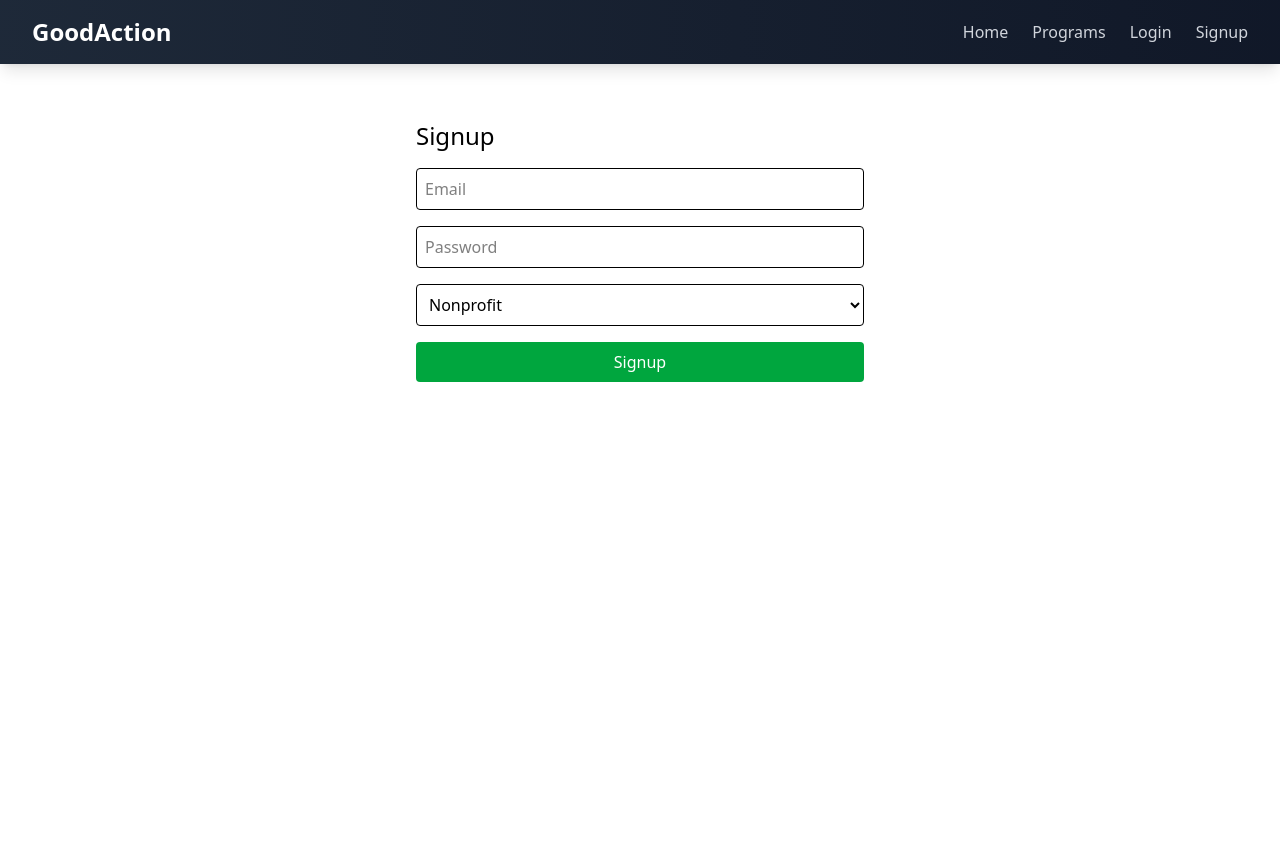
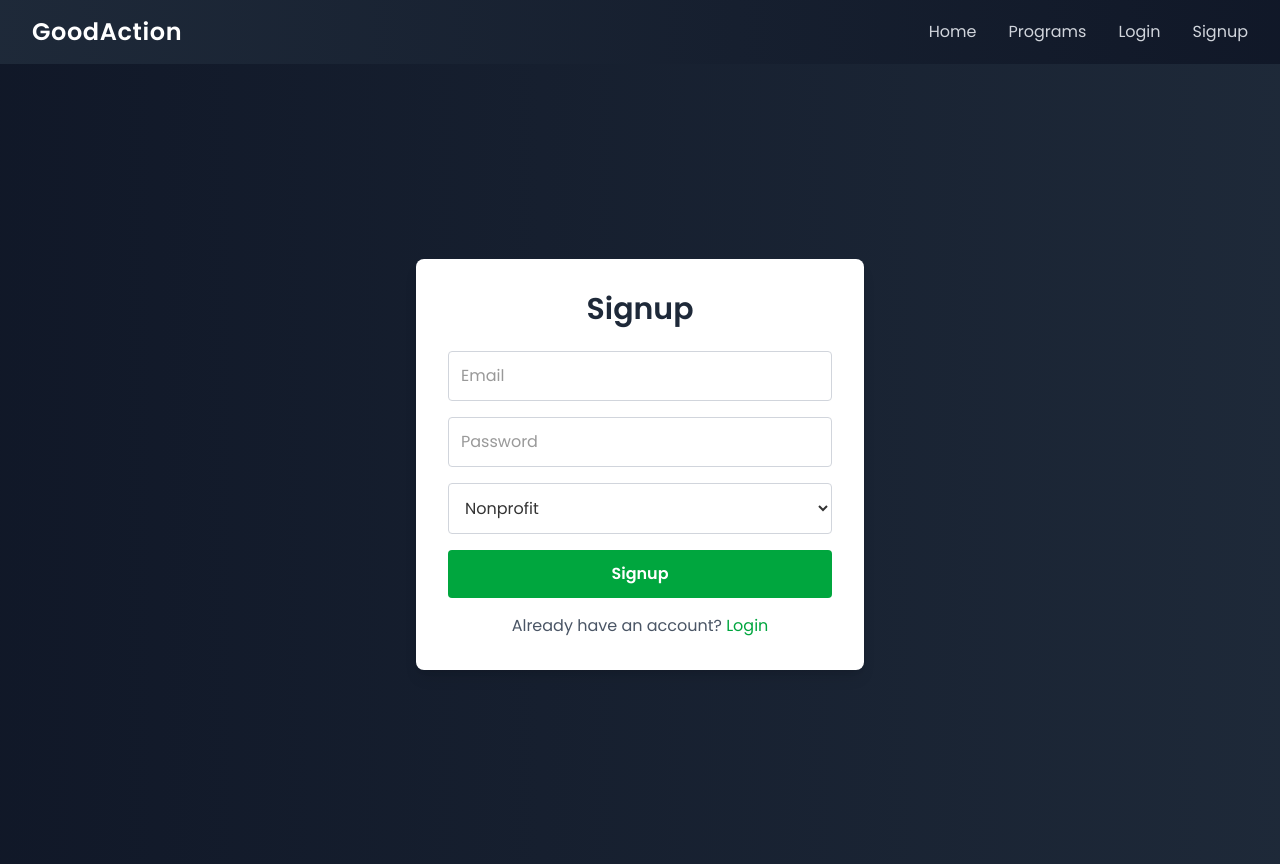
Before and after one commit to Oluwaseunhameed/Good-Action-Mini, a Next.js app: page /auth/signup in a window 1280 px wide. Before the commit the page ends 800 px from the top, so only its background shows below. Built offline with nearby package versions, Linux system fonts and the light colour scheme; no server answers.

Commit message:
complete stylying

```diff
--- a/package.json
+++ b/package.json
@@ -23,6 +23,7 @@
     "react-dom": "^19.0.0",
     "react-hook-form": "^7.55.0",
     "react-hot-toast": "^2.5.2",
+    "react-spinners": "^0.15.0",
     "react-toastify": "^11.0.5",
     "sonner": "^2.0.2",
     "zod": "^3.24.2"
--- a/src/app/auth/login/page.tsx
+++ b/src/app/auth/login/page.tsx
@@ -4,39 +4,55 @@ import { useState } from "react";
 import { supabase } from "@/lib/supabaseClient";
 import { useRouter } from "next/navigation";
 import toast from "react-hot-toast";
+import { ClipLoader } from "react-spinners";
+import Link from "next/link";
+
+// Basic sanitization function (for demo purposes)
+function sanitizeInput(input: string): string {
+  return input.replace(/<[^>]*>?/gm, "").trim();
+}
 
 export default function LoginPage() {
   const [email, setEmail] = useState("");
   const [password, setPassword] = useState("");
+  const [loading, setLoading] = useState(false);
   const router = useRouter();
 
   async function handleLogin(e: React.FormEvent) {
     e.preventDefault();
+    setLoading(true);
+
+    const cleanEmail = sanitizeInput(email);
+    const cleanPassword = sanitizeInput(password);
+
     const { error, data } = await supabase.auth.signInWithPassword({
-      email,
-      password,
+      email: cleanEmail,
+      password: cleanPassword,
     });
+    setLoading(false);
+
     if (error) {
       toast.error(error.message);
     } else {
       toast.success("Login successful");
-      // Redirect based on role
       const role = data.user?.user_metadata?.role;
       router.push(role === "NONPROFIT" ? "/dashboard" : "/programs");
     }
   }
 
   return (
-    <>
-      <div className="max-w-md mx-auto my-10">
-        <h1 className="text-2xl mb-4">Login</h1>
-        <form onSubmit={handleLogin} className="flex flex-col space-y-4">
+    <div className="min-h-screen flex items-center justify-center bg-gradient-to-r from-gray-900 to-gray-800">
+      <div className="bg-white rounded-lg shadow-lg p-8 max-w-md w-full">
+        <h1 className="text-3xl font-bold text-center text-gray-800 mb-6">
+          Login
+        </h1>
+        <form onSubmit={handleLogin} className="space-y-4">
           <input
             type="email"
             placeholder="Email"
             value={email}
             onChange={(e) => setEmail(e.target.value)}
-            className="border p-2 rounded"
+            className="w-full border border-gray-300 rounded p-3 focus:outline-none focus:ring focus:ring-green-400"
             required
           />
           <input
@@ -44,14 +60,24 @@ export default function LoginPage() {
             placeholder="Password"
             value={password}
             onChange={(e) => setPassword(e.target.value)}
-            className="border p-2 rounded"
+            className="w-full border border-gray-300 rounded p-3 focus:outline-none focus:ring focus:ring-green-400"
             required
           />
-          <button type="submit" className="bg-blue-600 text-white py-2 rounded">
-            Login
+          <button
+            type="submit"
+            disabled={loading}
+            className="w-full bg-green-600 hover:bg-green-700 text-white font-semibold p-3 rounded transition-colors flex items-center justify-center"
+          >
+            {loading ? <ClipLoader size={20} color="#ffffff" /> : "Login"}
           </button>
         </form>
+        <p className="mt-4 text-center text-gray-600">
+          Don't have an account?{" "}
+          <Link href="/auth/signup" className="text-green-600 hover:underline">
+            Signup
+          </Link>
+        </p>
       </div>
-    </>
+    </div>
   );
 }
--- a/src/app/auth/signup/page.tsx
+++ b/src/app/auth/signup/page.tsx
@@ -4,29 +4,43 @@ import { useState } from "react";
 import { supabase } from "@/lib/supabaseClient";
 import { useRouter } from "next/navigation";
 import toast from "react-hot-toast";
-import Navbar from "@/components/Navbar";
+import { ClipLoader } from "react-spinners";
+import Link from "next/link";
+
+// Basic sanitization function
+function sanitizeInput(input: string): string {
+  return input.replace(/<[^>]*>?/gm, "").trim();
+}
 
 export default function SignupPage() {
   const [email, setEmail] = useState("");
   const [password, setPassword] = useState("");
   const [role, setRole] = useState<"NONPROFIT" | "CORPORATE">("NONPROFIT");
+  const [loading, setLoading] = useState(false);
   const router = useRouter();
 
   async function handleSignup(e: React.FormEvent) {
     e.preventDefault();
-    // Sign up with Supabase Auth
+    setLoading(true);
+
+    const cleanEmail = sanitizeInput(email);
+    const cleanPassword = sanitizeInput(password);
+
+    // Sign up using Supabase Auth
     const { data: authData, error: authError } = await supabase.auth.signUp({
-      email,
-      password,
+      email: cleanEmail,
+      password: cleanPassword,
       options: { data: { role } },
     });
 
     if (authError) {
+      setLoading(false);
       toast.error(authError.message);
       return;
     }
 
     if (authData.user) {
+      // Insert the user profile into your public "User" table with a dummy password.
       const { error: insertError } = await supabase.from("User").insert([
         {
           id: authData.user.id,
@@ -35,8 +49,8 @@ export default function SignupPage() {
           password: "placeholder",
         },
       ]);
-
       if (insertError) {
+        setLoading(false);
         console.error("Error inserting user profile:", insertError);
         toast.error("Error inserting user profile.");
         return;
@@ -44,29 +58,24 @@ export default function SignupPage() {
       toast.success(
         "Signup successful! Check your email to confirm your account."
       );
-      router.push("/auth/verify"); // Redirect as needed
+      router.push("/auth/verify");
     }
-
-    // Make sure we have a session and user after signup
-    const { data: sessionData, error: sessionError } =
-      await supabase.auth.getSession();
-    if (sessionError || !sessionData.session) {
-      toast.error("Session error: Please log in again.");
-      return;
-    }
+    setLoading(false);
   }
 
   return (
-    <>
-      <div className="max-w-md mx-auto my-10">
-        <h1 className="text-2xl mb-4">Signup</h1>
-        <form onSubmit={handleSignup} className="flex flex-col space-y-4">
+    <div className="min-h-screen flex items-center justify-center bg-gradient-to-r from-gray-900 to-gray-800">
+      <div className="bg-white rounded-lg shadow-lg p-8 max-w-md w-full">
+        <h1 className="text-3xl font-bold text-center text-gray-800 mb-6">
+          Signup
+        </h1>
+        <form onSubmit={handleSignup} className="space-y-4">
           <input
             type="email"
             placeholder="Email"
             value={email}
             onChange={(e) => setEmail(e.target.value)}
-            className="border p-2 rounded"
+            className="w-full border border-gray-300 rounded p-3 focus:outline-none focus:ring focus:ring-green-400"
             required
           />
           <input
@@ -74,7 +83,7 @@ export default function SignupPage() {
             placeholder="Password"
             value={password}
             onChange={(e) => setPassword(e.target.value)}
-            className="border p-2 rounded"
+            className="w-full border border-gray-300 rounded p-3 focus:outline-none focus:ring focus:ring-green-400"
             required
           />
           <select
@@ -82,19 +91,26 @@ export default function SignupPage() {
             onChange={(e) =>
               setRole(e.target.value as "NONPROFIT" | "CORPORATE")
             }
-            className="border p-2 rounded"
+            className="w-full border border-gray-300 rounded p-3 focus:outline-none focus:ring focus:ring-green-400"
           >
             <option value="NONPROFIT">Nonprofit</option>
             <option value="CORPORATE">Corporate</option>
           </select>
           <button
             type="submit"
-            className="bg-green-600 text-white py-2 rounded"
+            disabled={loading}
+            className="w-full bg-green-600 hover:bg-green-700 text-white font-semibold p-3 rounded transition-colors flex items-center justify-center"
           >
-            Signup
+            {loading ? <ClipLoader size={20} color="#ffffff" /> : "Signup"}
           </button>
         </form>
+        <p className="mt-4 text-center text-gray-600">
+          Already have an account?{" "}
+          <Link href="/auth/login" className="text-green-600 hover:underline">
+            Login
+          </Link>
+        </p>
       </div>
-    </>
+    </div>
   );
 }
--- a/src/app/dashboard/page.tsx
+++ b/src/app/dashboard/page.tsx
@@ -1,10 +1,15 @@
 "use client";
 
 import { useEffect, useState } from "react";
-import Navbar from "@/components/Navbar";
 import toast from "react-hot-toast";
 import { supabase } from "@/lib/supabaseClient";
 import ProgramCard from "@/components/ProgramCard";
+import { ClipLoader } from "react-spinners";
+
+// Simple sanitization function
+function sanitizeInput(input: string): string {
+  return input.replace(/<[^>]*>?/gm, "").trim();
+}
 
 type Initiative = {
   id: string;
@@ -29,8 +34,8 @@ export default function Dashboard() {
   const [title, setTitle] = useState("");
   const [description, setDescription] = useState("");
   const [sdgGoal, setSdgGoal] = useState("Goal1");
+  const [loading, setLoading] = useState(false);
 
-  // Fetch programs created by the current nonprofit user
   async function fetchPrograms() {
     const {
       data: { session },
@@ -42,8 +47,7 @@ export default function Dashboard() {
     }
     const { data, error } = await supabase
       .from("Program")
-      // Use the relationship name "Initiative" instead of "initiatives"
-      .select("*, Initiative(*)")
+      .select("*, initiatives:Initiative(*)")
       .eq("userId", user.id);
     if (error) {
       console.error("Error fetching programs:", error);
@@ -59,32 +63,41 @@ export default function Dashboard() {
 
   async function handleCreateProgram(e: React.FormEvent) {
     e.preventDefault();
+    setLoading(true);
 
-    // Fetch the session & user correctly
+    // Sanitize inputs
+    const cleanTitle = sanitizeInput(title);
+    const cleanDescription = sanitizeInput(description);
+    const cleanSdgGoal = sanitizeInput(sdgGoal);
+
     const { data: sessionData, error: sessionError } =
       await supabase.auth.getSession();
     if (sessionError || !sessionData.session) {
       toast.error("Session error: Please log in again.");
+      setLoading(false);
+      return;
+    }
+    const user = sessionData.session.user;
+    if (!user) {
+      toast.error("User not found. Please log in.");
+      setLoading(false);
       return;
     }
 
-    const user = sessionData.session.user;
-    if (!user) {
-      toast.error("User not found. Please log in.");
-      return;
-    }
-
-    // Insert the program
     const { data, error } = await supabase
-      .from("Program") // Make sure the table name matches your database
+      .from("Program")
       .insert([
-        { title, description, sdgGoal, userId: user.id }, // ✅ Do NOT include "id"
+        {
+          title: cleanTitle,
+          description: cleanDescription,
+          sdgGoal: cleanSdgGoal,
+          userId: user.id,
+        },
       ])
-
-      .select(); // Add this to return the inserted row
+      .select();
 
     if (error) {
-      console.error("Insert Error:", JSON.stringify(error, null, 2)); // Log detailed error
+      console.error("Insert Error:", JSON.stringify(error, null, 2));
       toast.error(`Error: ${error.message}`);
     } else {
       toast.success("Program created successfully!");
@@ -93,15 +106,15 @@ export default function Dashboard() {
       setSdgGoal("Goal1");
       fetchPrograms();
     }
+    setLoading(false);
   }
 
   return (
     <>
-      {/* <Navbar /> */}
-      <div className="max-w-3xl mx-auto my-10">
-        <h1 className="text-3xl mb-6">Dashboard</h1>
-        <div className="border p-4 rounded mb-6">
-          <h2 className="text-xl mb-2">Create a Program</h2>
+      <div className="container mx-auto my-10 px-4">
+        <h1 className="text-3xl font-bold mb-6 text-center">Dashboard</h1>
+        <div className="bg-white shadow rounded p-6 mb-8">
+          <h2 className="text-2xl font-semibold mb-4">Create a Program</h2>
           <form
             onSubmit={handleCreateProgram}
             className="flex flex-col space-y-4"
@@ -111,20 +124,20 @@ export default function Dashboard() {
               placeholder="Program Title"
               value={title}
               onChange={(e) => setTitle(e.target.value)}
-              className="border p-2 rounded"
+              className="border p-3 rounded focus:outline-none focus:ring focus:ring-green-400"
               required
             />
             <textarea
               placeholder="Description"
               value={description}
               onChange={(e) => setDescription(e.target.value)}
-              className="border p-2 rounded"
+              className="border p-3 rounded focus:outline-none focus:ring focus:ring-green-400"
               required
             />
             <select
               value={sdgGoal}
               onChange={(e) => setSdgGoal(e.target.value)}
-              className="border p-2 rounded"
+              className="border p-3 rounded focus:outline-none focus:ring focus:ring-green-400"
             >
               <option value="Goal1">Goal1</option>
               <option value="Goal2">Goal2</option>
@@ -132,14 +145,23 @@ export default function Dashboard() {
             </select>
             <button
               type="submit"
-              className="bg-green-600 text-white py-2 rounded"
+              disabled={loading}
+              className="bg-green-600 text-white py-3 rounded hover:bg-green-700 transition-colors flex items-center justify-center"
             >
-              Create Program
+              {loading ? (
+                <ClipLoader size={20} color="#fff" />
+              ) : (
+                "Create Program"
+              )}
             </button>
           </form>
         </div>
         <div>
-          <h2 className="text-2xl mb-4">Your Programs</h2>
+          <h2 className="text-2xl font-bold mb-4">Your Programs</h2>
+          {programs.length === 0 ? (
+            <p className="text-center text-gray-600">No programs found.</p>
+          ) : (
+            <div className="grid grid-cols-1 md:grid-cols-2 lg:grid-cols-3 gap-6">
               {programs.map((program) => (
                 <ProgramCard
                   key={program.id}
@@ -148,6 +170,8 @@ export default function Dashboard() {
                 />
               ))}
             </div>
+          )}
+        </div>
       </div>
     </>
   );
--- a/src/app/globals.css
+++ b/src/app/globals.css
@@ -1 +1,17 @@
+@import url('https://fonts.googleapis.com/css2?family=Poppins:wght@400;600&display=swap');
 @import "tailwindcss";
+
+html,
+body {
+  margin: 0;
+  padding: 0;
+  font-family: 'Poppins', sans-serif;
+  background-color: #ffffff;
+  color: #333333;
+}
+
+.container {
+  max-width: 1280px;
+  margin: 0 auto;
+  padding: 0 1rem;
+}
--- a/src/app/layout.tsx
+++ b/src/app/layout.tsx
@@ -1,13 +1,16 @@
+// app/layout.tsx
 import Navbar from "@/components/Navbar";
 import "./globals.css";
+import { Toaster } from "react-hot-toast";
 import { ReactNode } from "react";
 
 export default function RootLayout({ children }: { children: ReactNode }) {
   return (
     <html lang="en">
-      <body>
+      <body className="bg-white text-gray-800">
         <Navbar />
-        <main className="container mx-auto p-4">{children}</main>
+        <main>{children}</main>
+        <Toaster position="top-right" reverseOrder={false} />
       </body>
     </html>
   );
--- a/src/app/programs/page.tsx
+++ b/src/app/programs/page.tsx
@@ -1,12 +1,11 @@
 "use client";
 
 import { useEffect, useState } from "react";
-import Navbar from "@/components/Navbar";
 import toast from "react-hot-toast";
 import { supabase } from "@/lib/supabaseClient";
 import SupportButton from "@/components/SupportButton";
+import { ClipLoader } from "react-spinners";
 
-// Define Initiative type based on the schema
 type Initiative = {
   id: string;
   type: "VOLUNTEER" | "FUNDRAISE";
@@ -16,7 +15,6 @@ type Initiative = {
   status: "PLANNED" | "ONGOING" | "COMPLETED";
 };
 
-// Define Support type based on the schema
 type Support = {
   id: string;
   programId: string;
@@ -25,7 +23,6 @@ type Support = {
   supportedAt: string;
 };
 
-// Define Program type using the above types
 type Program = {
   id: string;
   title: string;
@@ -38,8 +35,10 @@ type Program = {
 
 export default function ProgramsPage() {
   const [programs, setPrograms] = useState<Program[]>([]);
+  const [loading, setLoading] = useState(false);
 
   async function fetchPrograms() {
+    setLoading(true);
     const { data, error } = await supabase
       .from("Program")
       .select("*, initiatives:Initiative(*), supports:Support(*)");
@@ -49,6 +48,7 @@ export default function ProgramsPage() {
     } else {
       setPrograms((data as Program[]) || []);
     }
+    setLoading(false);
   }
 
   useEffect(() => {
@@ -57,27 +57,47 @@ export default function ProgramsPage() {
 
   return (
     <>
-      <div className="max-w-3xl mx-auto my-10">
-        <h1 className="text-3xl mb-6">All Programs</h1>
-        {programs.length === 0 && <p>No programs found.</p>}
+      <div className="container mx-auto my-10 px-4">
+        <h1 className="text-3xl font-bold mb-6 text-center">All Programs</h1>
+        {loading ? (
+          <div className="flex justify-center items-center">
+            <ClipLoader size={40} color="#10B981" />
+          </div>
+        ) : programs.length === 0 ? (
+          <p className="text-center text-gray-600">No programs found.</p>
+        ) : (
+          <div className="grid grid-cols-1 md:grid-cols-2 lg:grid-cols-3 gap-6">
             {programs.map((program) => (
-          <div key={program.id} className="border p-4 rounded mb-4">
-            <h3 className="text-xl font-bold">{program.title}</h3>
-            <p>{program.description}</p>
-            <p className="italic">SDG Goal: {program.sdgGoal}</p>
+              <div
+                key={program.id}
+                className="border rounded-lg p-6 shadow-md bg-white flex flex-col justify-between"
+              >
+                <div>
+                  <h3 className="text-2xl font-semibold mb-2">
+                    {program.title}
+                  </h3>
+                  <p className="text-gray-700 mb-2">{program.description}</p>
+                  <p className="italic text-gray-500 mb-4">
+                    SDG Goal: {program.sdgGoal}
+                  </p>
                   {program.initiatives && program.initiatives.length > 0 && (
-              <div className="mt-2">
-                <strong>Initiatives:</strong>
+                    <div className="mb-4">
+                      <strong className="block text-gray-800 mb-1">
+                        Initiatives:
+                      </strong>
                       {program.initiatives.map((ini) => (
-                  <p key={ini.id}>
+                        <p key={ini.id} className="text-gray-600">
                           - {ini.goal} ({ini.status})
                         </p>
                       ))}
                     </div>
                   )}
-            <div className="mt-2">
-              <p>
-                <strong>Impact Summary:</strong>{" "}
+                </div>
+                <div className="border-t pt-4">
+                  <p className="mb-2 font-medium text-gray-800">
+                    Impact Summary:
+                  </p>
+                  <p className="text-gray-600 mb-4">
                     {generateImpactSummary(program)}
                   </p>
                   <SupportButton
@@ -88,6 +108,8 @@ export default function ProgramsPage() {
               </div>
             ))}
           </div>
+        )}
+      </div>
     </>
   );
 }
--- a/src/components/Navbar.tsx
+++ b/src/components/Navbar.tsx
@@ -9,47 +9,43 @@ export default function Navbar() {
   const [user, setUser] = useState<User | null>(null);
 
   useEffect(() => {
-    // Get the current session using the v2 API
     supabase.auth.getSession().then(({ data: { session } }) => {
       setUser(session?.user ?? null);
     });
-
-    // Listen to auth changes
     const {
       data: { subscription },
     } = supabase.auth.onAuthStateChange((_event, session) => {
       setUser(session?.user ?? null);
     });
-
     return () => {
       subscription.unsubscribe();
     };
   }, []);
 
-  // Determine user role from user_metadata
   const role = user?.user_metadata?.role;
 
   return (
     <nav className="bg-gradient-to-r from-gray-800 to-gray-900 shadow-lg">
-      <div className="max-w-7xl mx-auto px-4 sm:px-6 lg:px-8">
-        <div className="flex justify-between h-16 items-center">
+      <div className="max-w-7xl mx-auto px-4 sm:px-6 lg:px-8 flex justify-between h-16 items-center">
         {/* Brand */}
         <div className="flex-shrink-0">
           <Link href="/" className="flex items-center">
-              <span className="font-bold text-2xl text-white">GoodAction</span>
+            <span className="text-white font-bold text-2xl tracking-wide">
+              GoodAction
+            </span>
           </Link>
         </div>
-          {/* Navigation Links */}
-          <div className="hidden md:flex items-center space-x-6">
+        {/* Nav Links */}
+        <div className="hidden md:flex items-center space-x-8">
           <Link
             href="/"
-              className="text-gray-300 hover:text-white transition-colors"
+            className="text-gray-300 hover:text-white transition-colors font-medium"
           >
             Home
           </Link>
           <Link
             href="/programs"
-              className="text-gray-300 hover:text-white transition-colors"
+            className="text-gray-300 hover:text-white transition-colors font-medium"
           >
             Programs
           </Link>
@@ -57,13 +53,13 @@ export default function Navbar() {
             <>
               <Link
                 href="/auth/login"
-                  className="text-gray-300 hover:text-white transition-colors"
+                className="text-gray-300 hover:text-white transition-colors font-medium"
               >
                 Login
               </Link>
               <Link
                 href="/auth/signup"
-                  className="text-gray-300 hover:text-white transition-colors"
+                className="text-gray-300 hover:text-white transition-colors font-medium"
               >
                 Signup
               </Link>
@@ -72,15 +68,12 @@ export default function Navbar() {
           {user && role === "NONPROFIT" && (
             <Link
               href="/dashboard"
-                className="text-gray-300 hover:text-white transition-colors"
+              className="text-gray-300 hover:text-white transition-colors font-medium"
             >
               Dashboard
             </Link>
           )}
-          </div>
-          {/* Logout Button */}
           {user && (
-            <div className="hidden md:block">
             <button
               onClick={async () => {
                 await supabase.auth.signOut();
@@ -90,11 +83,10 @@ export default function Navbar() {
             >
               Logout
             </button>
+          )}
         </div>
-          )}
-          {/* Mobile menu button */}
+        {/* Mobile Menu Placeholder */}
         <div className="md:hidden">
-            {/* Placeholder for mobile menu button */}
           <button className="text-gray-300 hover:text-white focus:outline-none focus:text-white">
             <svg className="h-6 w-6 fill-current" viewBox="0 0 24 24">
               <path d="M4 6h16M4 12h16M4 18h16" />
@@ -102,7 +94,6 @@ export default function Navbar() {
           </button>
         </div>
       </div>
-      </div>
     </nav>
   );
 }
--- a/src/components/ProgramCard.tsx
+++ b/src/components/ProgramCard.tsx
@@ -65,7 +65,7 @@ export default function ProgramCard({
                 <p>Goal: {ini.goal}</p>
                 <p>Status: {ini.status}</p>
               </div>
-              <button
+              {/* <button
                 onClick={() => {
                   // Trigger edit (for brevity, reusing InitiativeForm with prefill can be implemented here)
                   toast("Edit functionality coming soon!");
@@ -73,7 +73,7 @@ export default function ProgramCard({
                 className="text-yellow-500"
               >
                 Edit
-              </button>
+              </button> */}
             </div>
           ))}
         </div>
```
Also changed, not shown: src/app/auth/verify/page.tsx (+8 -6 lines), src/app/page.tsx (+24 -3 lines), 1 other file (tests, documents, lock files or other folders). Lines whose indentation alone changed are shown as unchanged.
